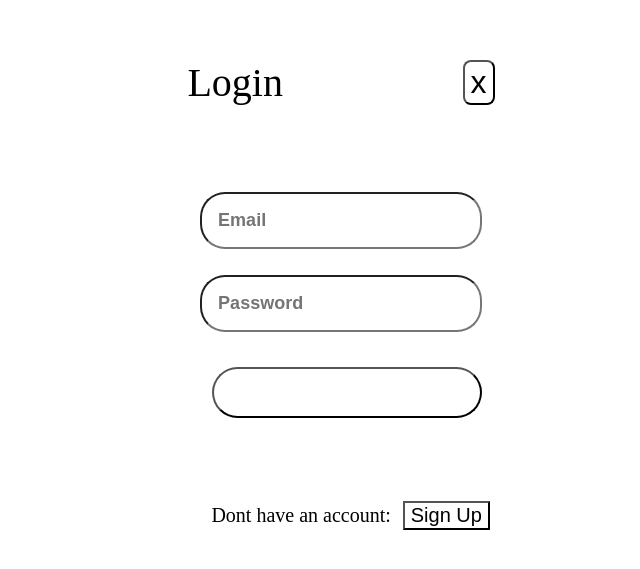
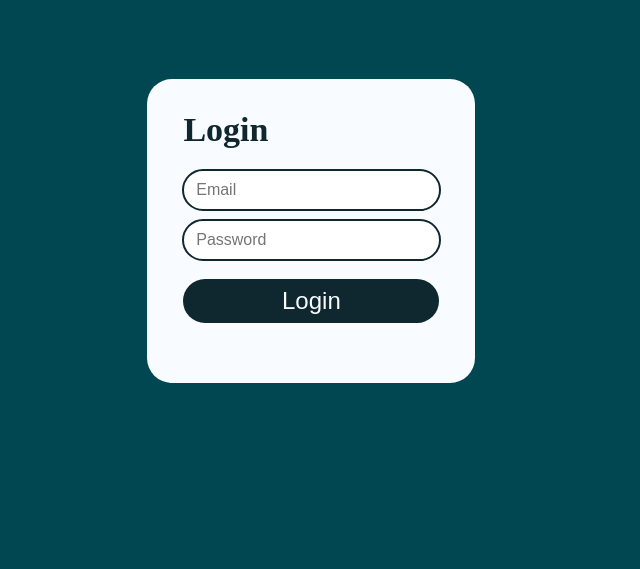
Before and after one commit to rohitks2004/Pharma_stream, a React (Vite) app in the folder client/: page / in a window 1280 px wide. Shown: the part 113-682 px from the top of the page, without its empty margins (339-979 px from the left). Built offline with nearby package versions, Linux system fonts and the light colour scheme.

Commit message:
loginform and its styles

```diff
--- a/client/src/main/index.js
+++ b/client/src/main/index.js
@@ -8,7 +8,8 @@ function createWindow() {
   const mainWindow = new BrowserWindow({
     width: 1920,
     height: 1080,
-    show: false,
+    // show: false,
+    // frame:false,
     autoHideMenuBar: true,
     ...(process.platform === 'linux' ? { icon } : {}),
     webPreferences: {
--- a/client/src/renderer/src/App.jsx
+++ b/client/src/renderer/src/App.jsx
@@ -1,11 +1,11 @@
-import LoginSignup from "./components/LoginSignup"
+import Login from "./components/Login"
 
 function App() {
   const ipcHandle = () => window.electron.ipcRenderer.send('ping')
 
   return (
     <>
-      <LoginSignup/>
+      <Login/>
     </>
   )
 }
--- a/client/src/renderer/src/assets/base.css
+++ b/client/src/renderer/src/assets/base.css
@@ -1,4 +1,4 @@
-:root {
+/* :root {
   --ev-c-white: #ffffff;
   --ev-c-white-soft: #f8f8f8;
   --ev-c-white-mute: #f2f2f2;
@@ -21,8 +21,8 @@
   --ev-button-alt-hover-border: transparent;
   --ev-button-alt-hover-text: var(--ev-c-text-1);
   --ev-button-alt-hover-bg: var(--ev-c-gray-2);
-}
-
+} */
+/*
 :root {
   --color-background: var(--ev-c-black);
   --color-background-soft: var(--ev-c-black-soft);
@@ -32,4 +32,18 @@
   --secondary: var(--color-background-soft);
   --tertiary: var(--color-background-mute);
   --fourth:#f122c8;
+} */
+
+:root{
+  --black:#1d242e;
+
+  --white:#f8fbff;
+  --yellow:#ffeeb4;
+  --mint:#aff9c8;
+
+  --green:#00d37f;
+  --blue:#109cf1;
+
+  --emerald:#014751;
+  --dark-green:#0f282f;
 }
--- a/client/src/renderer/src/assets/index.css
+++ b/client/src/renderer/src/assets/index.css
@@ -1,83 +1,26 @@
-.login_signup{
-    border:2px solid var(--fourth);
-    border-radius: 25px;
-    position: fixed;
-    top: 15vmin;
-    left: 38vmax;
-    width: 24vmax;
-    height: 50vmin;
-    display: flex;
-    flex-direction: column;
-    justify-content: flex-start;
-    padding: 12px 40px;
-    .login_signup_head{
-        display: flex;
-        align-items: center;
-        justify-content: space-between;
-        font-size: 40px;
-        font-weight: 500;
-        button{
-            font-size: 32px;
-            border-radius: 8px;
-            padding: 2px 6px;
-            background-color: transparent;
-            &:hover{
-                scale: 1.15;
-            }
-        }
+*{
+    margin: 0;
+    padding: 0;
+  }
+  body {
+    background:var(--emerald);
+  }
+  a{
+    text-decoration: none;
+  }
+  button{
+    border: none;
+    text-align: center;
+    text-decoration: none;
+    display: inline-block;
+    cursor: pointer;
+    font-weight: 600;
+    font-size: 16px;
+    transition: 0.2s;
+    &:disabled{
+        opacity: 0.5;
     }
-
-    .login_signup_form{
-        /* border: 2px solid black; */
-        transition-duration: 0.3s;
-        margin-top: 20px;
-        p{
-            display: inline-block;
-            font-size: 20px;
-            font-weight: 100;
-            margin-left: 24px;
-        }
-        button{
-            background: transparent;
-            font-size: 20px;
-            color: var(--secondary);
-            margin-left: 12px;
-            &:hover{
-                background-color: var(--white);
-                color: var(--red);
-                box-shadow: 0px 0px 3px var(--secondary);
-            }
-        }
-        form{
-            width: 100%;
-            height: 100%;
-            margin-bottom: 12px;
-            display: flex;
-            flex-direction: column;
-            justify-content: space-evenly;
-            align-items: center;
-            input{
-                background-color: white;
-                /* border: none; */
-                width: 80%;
-                padding: 16px;
-                border-radius: 25px ;
-                font-size: 18px;
-                font-weight: 600;
-            }
-            button{
-                color: white;
-                font-weight: 200;
-                background: var(--secondary);
-                width: 88%;
-                padding: 12px ;
-                border-radius: 30px ;
-                margin-top: 10px;
-            }
-        }
-        .loginform{
-
-            margin-bottom: 40px;
-        }
-    }
-}
+  }
+  h1,h2{
+    font-weight: 800;
+  }
--- /dev/null
+++ b/client/src/renderer/src/assets/login-signup.css
@@ -0,0 +1,76 @@
+.login_signup{
+    /* border:1px solid var(--black); */
+    position: absolute;
+    top: 24vh;
+    left: 38vw;
+    background-color: var(--white);
+    border-radius: 25px;
+    width: 20vmax;
+    height: 35vmin;
+    display: flex;
+    flex-direction: column;
+    justify-content: flex-start;
+    padding: 12px 36px;
+
+    .login_signup_head{
+        margin-top: 20px;
+        color: var(--dark-green);
+        font-size: 34px;
+        font-weight: 600;
+    }
+    .login_signup_form{
+        transition-duration: 0.3s;
+        margin-top: 20px;
+        p{
+            display: inline-block;
+            font-size: 20px;
+            font-weight: 100;
+        }
+        button{
+            background: transparent;
+            font-size: 16px;
+            color: var(--black);
+            margin-left: 12px;
+            &:hover{
+                /* background-color: var(--white); */
+                color: var(--black);
+                box-shadow: 0px 0px 1px var(--green);
+            }
+        }
+        form{
+            width: 100%;
+            height: 100%;
+            display: flex;
+            flex-direction: column;
+            justify-content: space-evenly;
+            gap: 8px;
+            align-items: center;
+            /* margin-bottom: 16px; */
+            input{
+                background-color: white;
+                color: var(--dark-green);
+                border: 2px solid var(--dark-green);
+                width: 90%;
+                padding: 10px 12px;
+                border-radius: 25px ;
+                font-size: 16px;
+                font-weight: 200;
+            }
+            button{
+                color: var(--white);
+                font-weight: 500;
+                font-size: 24px;
+                background: var(--dark-green);
+                width: 100%;
+                margin: 0;
+                padding:8px 12px ;
+                border-radius: 25px ;
+                margin-top: 10px;
+                &:hover{
+                    background-color: var(--white);
+                    box-shadow: 0 0 2px var(--dark-green);
+                }
+            }
+        }
+    }
+}
--- a/client/src/renderer/src/assets/main.css
+++ b/client/src/renderer/src/assets/main.css
@@ -1,12 +1,7 @@
 @import './base.css';
-*{
-  margin: 0;
-  padding: 0;
-}
-body {
-
-}
-@media (max-width: 720px) {
+@import './index.css';
+@import './login-signup.css';
+/* @media (max-width: 720px) {
 
 }
 
@@ -16,4 +11,4 @@ body {
 
 @media (max-width: 350px) {
 
-}
+} */
--- /dev/null
+++ b/client/src/renderer/src/components/Login.jsx
@@ -0,0 +1,51 @@
+import { useState } from "react";
+
+const Login = () => {
+
+  const LoginForm = () => {
+    const [email, setEmail] = useState("");
+    const [password, setPassword] = useState("");
+    // const history = useHistory();
+
+    const handleSubmit = (e) => {
+      e.preventDefault();
+      // Perform login logic here
+      console.log("Login:", { email, password });
+    };
+
+    return (
+      <>
+        <form className="loginform" onSubmit={handleSubmit}>
+            <input
+              type="email"
+              placeholder="Email"
+              value={email}
+              onChange={(e) => setEmail(e.target.value)}
+              required
+            />
+            <input
+              type="password"
+              placeholder="Password"
+              value={password}
+              onChange={(e) => setPassword(e.target.value)}
+              required
+            />
+          <button type="submit">Login</button>
+        </form>
+      </>
+    );
+  };
+
+  return (
+    <div className="login_signup">
+        <div className="login_signup_head">
+            <p>Login</p>
+        </div>
+        <div className="login_signup_form">
+            <LoginForm />
+        </div>
+    </div>
+  );
+};
+
+export default Login;
--- a/client/src/renderer/src/components/LoginSignup.jsx
+++ /dev/null
@@ -1,111 +0,0 @@
-/* eslint-disable react/prop-types */
-
-import { useState } from "react";
-// import '../assets/index.css';
-//   login-signup
-
-const LoginSignup = ({ setShowLoginSignup }) => {
-  const [currentState, setCurrentState] = useState("Login");
-
-  // loginform
-
-  const LoginForm = () => {
-    const [email, setEmail] = useState("");
-    const [password, setPassword] = useState("");
-    // const history = useHistory();
-
-    const handleSubmit = (e) => {
-      e.preventDefault();
-      // Perform login logic here
-      console.log("Login:", { email, password });
-    };
-
-    return (
-      <>
-        <form className="loginform" onSubmit={handleSubmit}>
-            <input
-              type="email"
-              placeholder="Email"
-              value={email}
-              onChange={(e) => setEmail(e.target.value)}
-              required
-            />
-            <input
-              type="password"
-              placeholder="Password"
-              value={password}
-              onChange={(e) => setPassword(e.target.value)}
-              required
-            />
-          <button type="submit">Login</button>
-        </form>
-        <p>Dont have an account:</p>
-        <button onClick={() => setCurrentState("Signup")}>Sign Up</button>
-      </>
-    );
-  };
-
-  //   signup
-
-  const SignupForm = () => {
-    const [email, setEmail] = useState("");
-    const [password, setPassword] = useState("");
-    const [confirmPassword, setConfirmPassword] = useState("");
-    // const history = useHistory();
-
-    const handleSubmit = (e) => {
-      e.preventDefault();
-      if (password !== confirmPassword) {
-        alert("Passwords do not match");
-        return;
-      }
-      // Perform signup logic here
-      console.log("Signup:", { email, password });
-    };
-
-    return (
-      <>
-        <form className="signupform" onSubmit={handleSubmit}>
-            <input
-              type="email"
-              placeholder="Email"
-              value={email}
-              onChange={(e) => setEmail(e.target.value)}
-              required
-            />
-            <input
-              type="password"
-              placeholder="Password"
-              value={password}
-              onChange={(e) => setPassword(e.target.value)}
-              required
-            />
-            <input
-              type="password"
-              placeholder="Confirm Password"
-              value={confirmPassword}
-              onChange={(e) => setConfirmPassword(e.target.value)}
-              required
-            />
-          <button type="submit">Sign Up</button>
-        </form>
-        <p>Already have an account:</p>
-        <button onClick={() => setCurrentState("Login")}>Login</button>
-      </>
-    );
-  };
-
-  return (
-    <div className="login_signup">
-        <div className="login_signup_head">
-            <p>{currentState}</p>
-            <button onClick={() => setShowLoginSignup(false)}>x</button>
-        </div>
-        <div className="login_signup_form">{currentState === "Login" ?
-            <LoginForm /> : <SignupForm />}
-        </div>
-    </div>
-  );
-};
-
-export default LoginSignup;
--- a/client/src/renderer/src/main.jsx
+++ b/client/src/renderer/src/main.jsx
@@ -1,4 +1,4 @@
-import './assets/index.css'
+import './assets/main.css'
 
 import React from 'react'
 import ReactDOM from 'react-dom/client'
```
Also changed, not shown: 1 other file (tests, documents, lock files or other folders).
